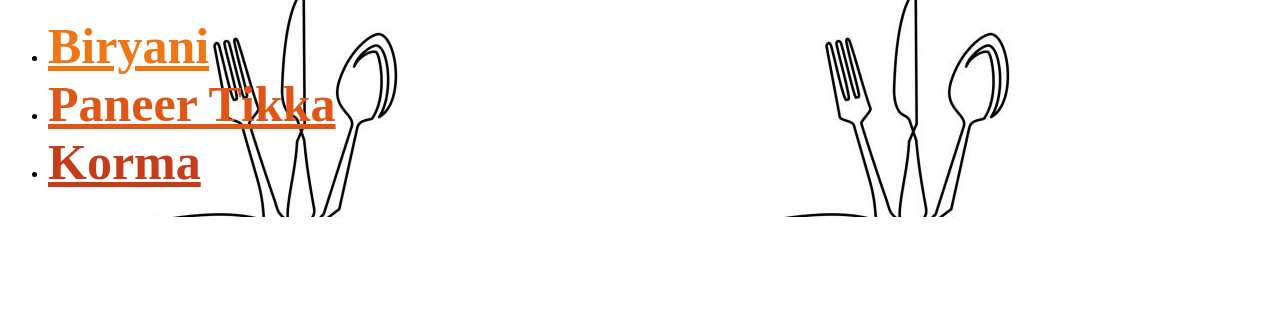
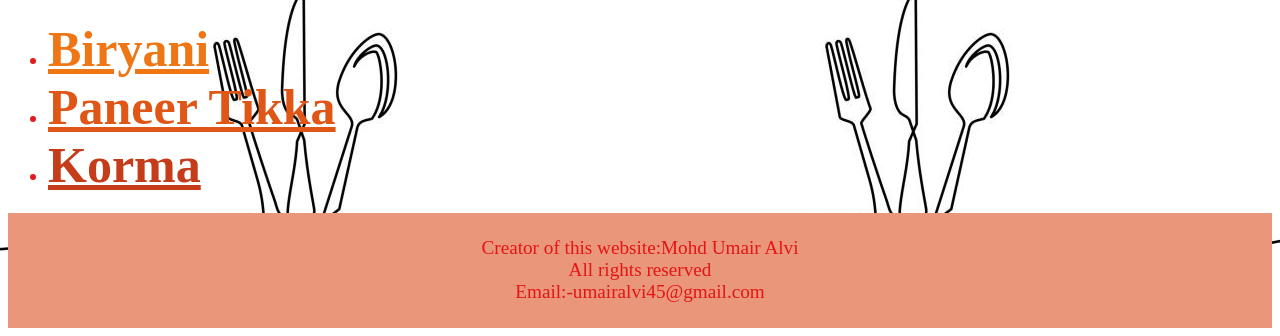
Before and after one commit to umairalvi1998/My-first-WebPage, a plain HTML site: page index.html in a window 1280 px wide. Shown: the part 583-919 px from the top of the page. Before the commit the page ends 800 px from the top, so only its background shows below. Drawn offline with Linux system fonts and the light colour scheme.

Commit message:
finally done

```diff
--- a/index.html
+++ b/index.html
@@ -8,12 +8,20 @@
     <title>The Recipe project</title>
 </head>
 <body>
+    <header>
     <h1 class="first">Great Indian Recipies</h1>
+    </header>
     <img src="https://www.indianveggiedelight.com/wp-content/uploads/2022/11/40-best-indian-dinner-recipes-featured.jpg" width="1000px" height="500px">
     <ul>
         <li><a id="Biryani" href="recipes/Biryani.html">Biryani</a></li>
         <li><a id="Paneer-tikka" href="recipes/PaneerTikka.html">Paneer Tikka</a></li>
         <li><a id="Korma" href="recipes/Korma.html">Korma</a></li>
     </ul>
+    <footer>
+        <p>Creator of this website:Mohd Umair Alvi<br>
+                All rights reserved<br>
+             Email:-umairalvi45@gmail.com</p>
+
+    </footer>
 </body>
 </html>
--- a/style.css
+++ b/style.css
@@ -28,5 +28,21 @@ body{
 }
 p {
     font-size: larger;
-    color: rgba(165, 42, 89, 0.349);
+    color: rgba(228, 14, 14, 0.945);
 }
+ul{
+      font-size: larger;
+        color: rgba(228, 14, 14, 0.945);
+
+}
+ol {
+        font-size: larger;
+        color: rgba(228, 14, 14, 0.945);
+
+}
+footer{
+    text-align: center;
+    padding: 5px;
+    background-color: darksalmon;
+    color:aliceblue
+}
```
Also changed, not shown: recipes/Biryani.html (+1 -1 lines), recipes/Korma.html (+2 -0 lines), recipes/PaneerTikka.html (+3 -1 lines).
